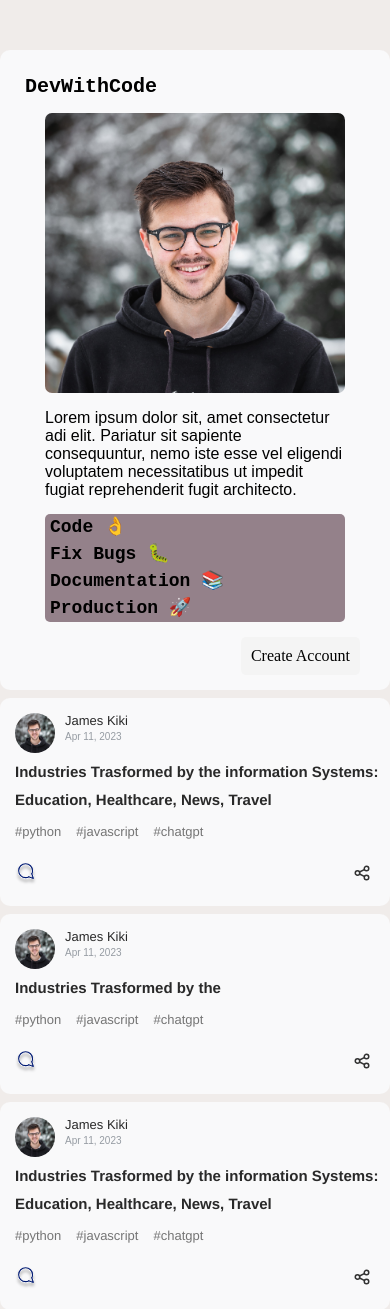
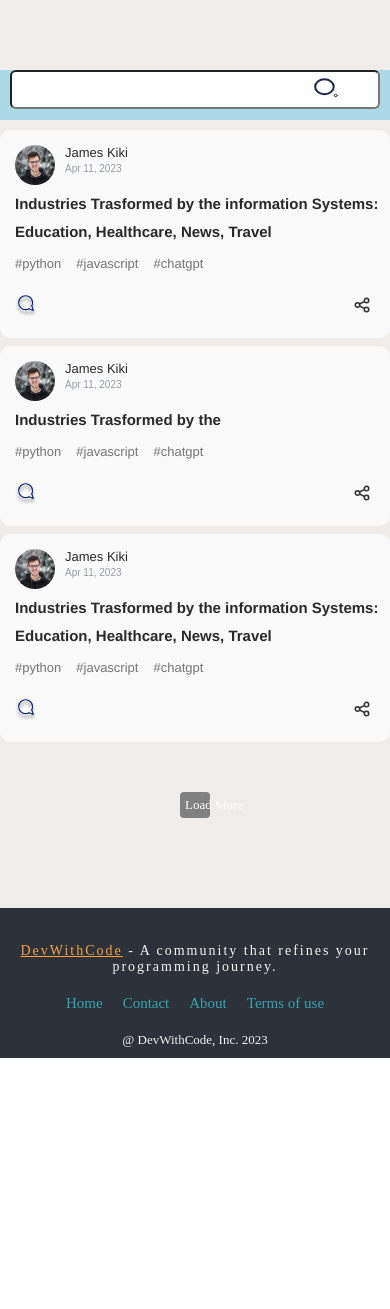
Before and after one commit to Alotab/devwithcode, a Python web app: template templates/index.html in a window 390 px wide. Shown: the part 60-1369 px from the top of the page. After the commit the page ends 1118 px from the top, so only its background shows below. Run offline with Jinja, Linux system fonts and the light colour scheme; the template is opened without the code that fills it, so the values that code supplies are empty; some web fonts are replaced.

Commit message:
update files

```diff
--- a/templates/index.html
+++ b/templates/index.html
@@ -77,6 +77,12 @@
 
             <!-- middle-colume content -->
             <div class="middle-colume">
+
+                <!-- search-icon to display in media query -->
+                <div class="middle-colume-search">
+                    <input type="search" id="gsearch" name="gsearch">
+                    <img src="images/shareBabe.svg" alt="search" class="share-search input-link">
+                </div>
                 <div class="community-post">
                     <h2 class="community-name">DevWithCode</h2>
                     <div class="community-post-headline">
--- a/templates/static/css/styles.css
+++ b/templates/static/css/styles.css
@@ -200,7 +200,7 @@ header{
 }
 
 .middle-colume{
-    margin: 90px 0;
+    margin: 90px 0px;
 
     border-radius: 5px;
     width: 55%;
@@ -607,8 +607,6 @@ footer ul li a{
         background-color: #85b4e7;
         cursor: pointer;
         display: block! important;
-
-        /* background-color: red; */
     }
 
     .subheader-search img:hover{
@@ -669,7 +667,43 @@ footer ul li a{
 
     /* middle content  on small device */
     .middle-colume{
+        padding-top: 20px !important;
         width: 100%;
+    }
+
+    /* JS- when search icon is click in mobile mode */
+    .community-post{
+        display: none! important;
+    }
+
+    .middle-colume-search{
+        width: 100%;
+        background-color: lightblue;
+        height: 50px;
+        margin-bottom: 10px;
+        text-align: center;
+        align-items: center;
+        position: relative;
+        /* display: none; */
+    }
+
+    .middle-colume-search input{
+        width: 95%;
+        height: 3.9rem;
+        font-size: 16px;
+        border-radius: 0.578rem;
+    }
+
+    .middle-colume-search img{
+        position: absolute;
+        right: 47px;
+        bottom: 17px;
+        padding: 5px;
+        cursor: pointer;
+    }
+
+    .middle-colume-search img:hover{
+        background-color: lightblue;
     }
 
     .middle-colume .post{
```
